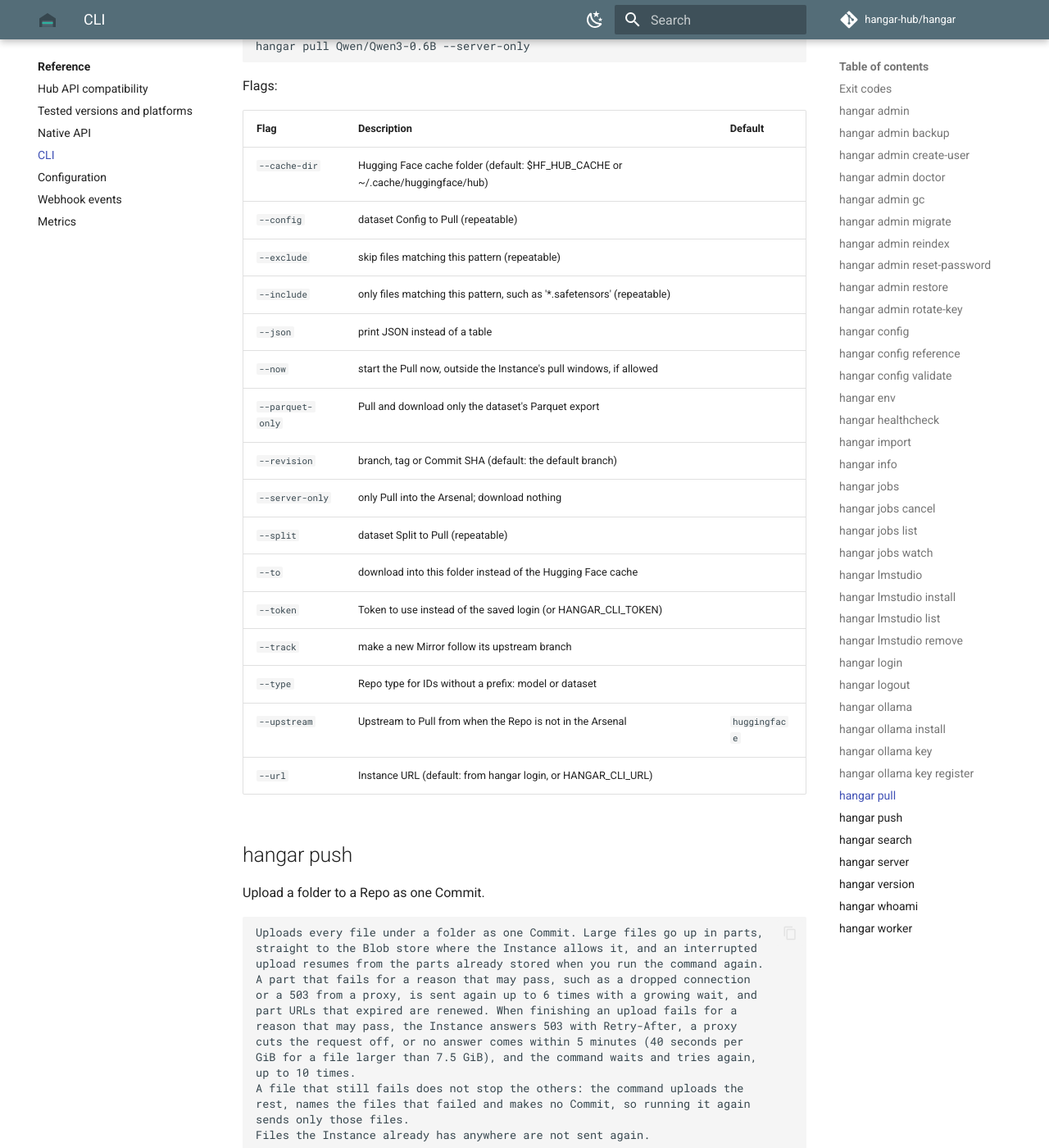
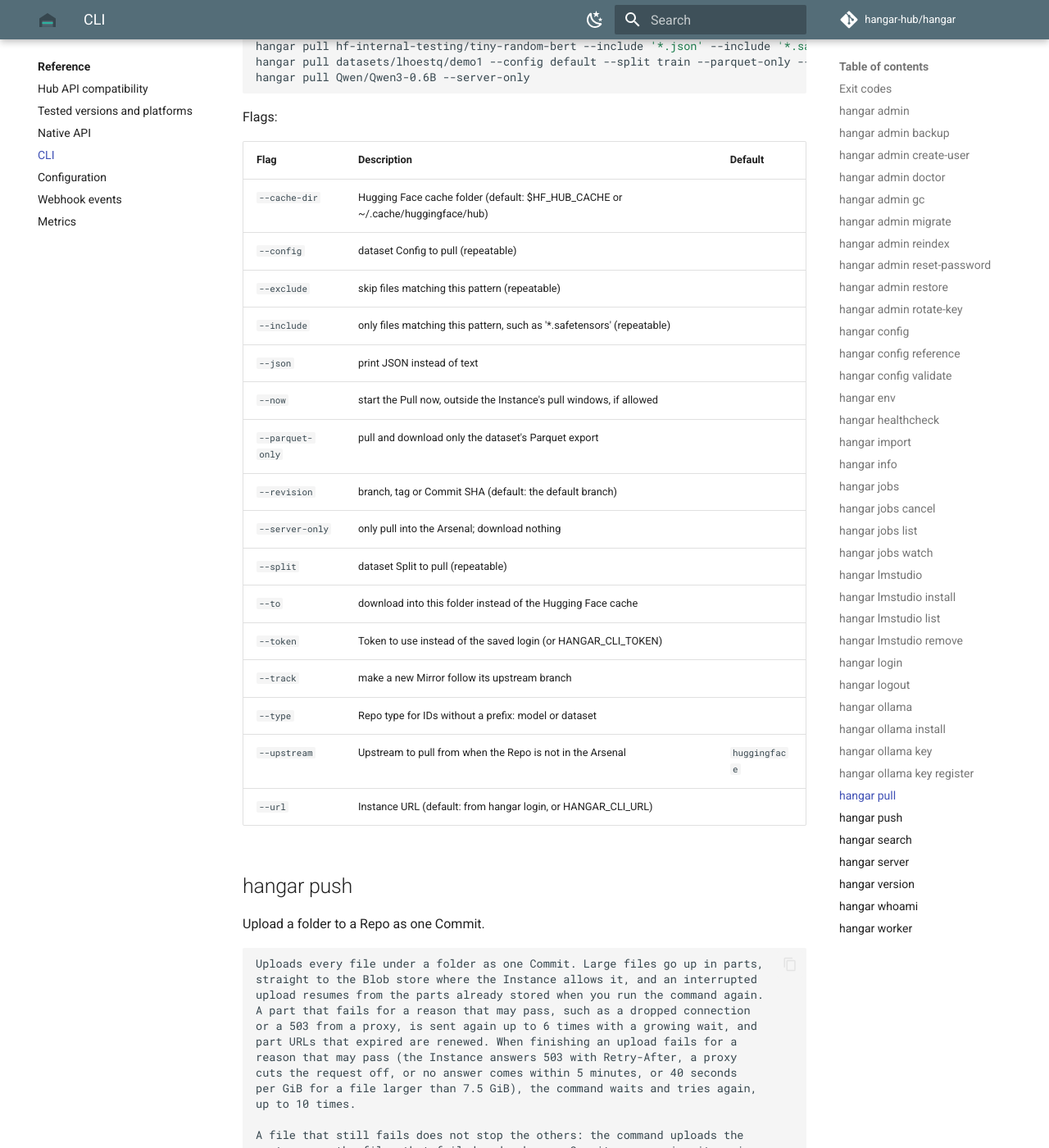
Before and after one commit to hangar-hub/hangar, an MkDocs documentation site: the page built from docs/reference/cli.md, in a window 1280 px wide and 1400 px high, scrolled down 24434 px. Shown: the whole window at 82% size. Built offline with MkDocs 1.6.1 and Material for MkDocs 9.7.7, drawn with Linux system fonts in a browser that asks for light colours; plug-ins that fetch from the network failed and are left out; comment, search, counter and statistics services are not loaded; the version menu is left out; some of the changed text lies outside the part shown.

Commit message:
fix(cli): tidy CLI help and messages
Lowercase the verb pull, write Hangar for the product and hangar only for
the command, use one sentence for a pending schema migration, replace Go
test wording (got/want) in errors, and clarify the push, search, server
--json, gc and rotate-key help. Regenerate docs/reference/cli.md.

````diff
--- a/docs/reference/cli.md
+++ b/docs/reference/cli.md
@@ -275,7 +276,7 @@
 ```text
 Restores a backup folder into the configured database and Blob store. The
 database is migrated first, and must then be at the same schema version as
-the backup: restore with the hangar version that made the backup, then
+the backup: restore with the Hangar version that made the backup, then
 upgrade. The database must be empty unless --force is given, which deletes
 every row first.
 
@@ -418,7 +420,7 @@
 
 | Flag | Description | Default |
 |---|---|---|
-| `--json` | print JSON instead of a table |  |
+| `--json` | print JSON instead of text |  |
 | `--shell` | shell syntax: bash, zsh, fish or powershell (default: from $SHELL) |  |
 | `--token` | Token to use instead of the saved login (or HANGAR_CLI_TOKEN) |  |
 | `--url` | Instance URL (default: from hangar login, or HANGAR_CLI_URL) |  |
@@ -519,7 +521,7 @@
 | `--from-hf-cache` | import a Hugging Face cache |  |
 | `--from-lmstudio` | import LM Studio's models folder |  |
 | `--from-ollama` | import Ollama's models |  |
-| `--json` | print JSON instead of a table |  |
+| `--json` | print JSON instead of text |  |
 | `--namespace` | Namespace for local Repos (default: the Repo's own, or yours for Ollama models) |  |
 | `--offline` | never ask the Upstream; create local Repos |  |
 | `--ollama-models` | Ollama's models folder (default: $OLLAMA_MODELS or ~/.ollama/models) |  |
@@ -559,7 +561,7 @@
 
 | Flag | Description | Default |
 |---|---|---|
-| `--json` | print JSON instead of a table |  |
+| `--json` | print JSON instead of text |  |
 | `--local` | only look in the Arsenal |  |
 | `--revision` | branch, tag or Commit SHA (default: the default branch) |  |
 | `--token` | Token to use instead of the saved login (or HANGAR_CLI_TOKEN) |  |
@@ -581,7 +583,7 @@
 
 | Flag | Description | Default |
 |---|---|---|
-| `--json` | print JSON instead of a table |  |
+| `--json` | print JSON instead of text |  |
 | `--token` | Token to use instead of the saved login (or HANGAR_CLI_TOKEN) |  |
 | `--url` | Instance URL (default: from hangar login, or HANGAR_CLI_URL) |  |
 
@@ -599,7 +601,7 @@
 
 | Flag | Description | Default |
 |---|---|---|
-| `--json` | print JSON instead of a table |  |
+| `--json` | print JSON instead of text |  |
 | `--token` | Token to use instead of the saved login (or HANGAR_CLI_TOKEN) |  |
 | `--url` | Instance URL (default: from hangar login, or HANGAR_CLI_URL) |  |
 
@@ -625,7 +627,7 @@
 
 | Flag | Description | Default |
 |---|---|---|
-| `--json` | print JSON instead of a table |  |
+| `--json` | print JSON instead of text |  |
 | `--token` | Token to use instead of the saved login (or HANGAR_CLI_TOKEN) |  |
 | `--url` | Instance URL (default: from hangar login, or HANGAR_CLI_URL) |  |
 
@@ -643,7 +645,7 @@
 
 | Flag | Description | Default |
 |---|---|---|
-| `--json` | print JSON instead of a table |  |
+| `--json` | print JSON instead of text |  |
 | `--token` | Token to use instead of the saved login (or HANGAR_CLI_TOKEN) |  |
 | `--url` | Instance URL (default: from hangar login, or HANGAR_CLI_URL) |  |
 
@@ -673,7 +675,7 @@
 
 | Flag | Description | Default |
 |---|---|---|
-| `--json` | print JSON instead of a table |  |
+| `--json` | print JSON instead of text |  |
 | `--lmstudio-dir` | LM Studio's models folder |  |
 | `--token` | Token to use instead of the saved login (or HANGAR_CLI_TOKEN) |  |
 | `--url` | Instance URL (default: from hangar login, or HANGAR_CLI_URL) |  |
@@ -714,7 +716,7 @@
 
 | Flag | Description | Default |
 |---|---|---|
-| `--json` | print JSON instead of a table |  |
+| `--json` | print JSON instead of text |  |
 | `--lmstudio-dir` | LM Studio's models folder |  |
 | `--token` | Token to use instead of the saved login (or HANGAR_CLI_TOKEN) |  |
 | `--url` | Instance URL (default: from hangar login, or HANGAR_CLI_URL) |  |
@@ -733,7 +735,7 @@
 
 | Flag | Description | Default |
 |---|---|---|
-| `--json` | print JSON instead of a table |  |
+| `--json` | print JSON instead of text |  |
 | `--lmstudio-dir` | LM Studio's models folder |  |
 | `--token` | Token to use instead of the saved login (or HANGAR_CLI_TOKEN) |  |
 | `--url` | Instance URL (default: from hangar login, or HANGAR_CLI_URL) |  |
@@ -764,7 +766,7 @@
 
 | Flag | Description | Default |
 |---|---|---|
-| `--json` | print JSON instead of a table |  |
+| `--json` | print JSON instead of text |  |
 | `--lmstudio-dir` | LM Studio's models folder |  |
 | `--token` | Token to use instead of the saved login (or HANGAR_CLI_TOKEN) |  |
 | `--url` | Instance URL (default: from hangar login, or HANGAR_CLI_URL) |  |
@@ -801,7 +803,7 @@
 
 | Flag | Description | Default |
 |---|---|---|
-| `--json` | print JSON instead of a table |  |
+| `--json` | print JSON instead of text |  |
 | `--no-browser` | print the approval link instead of opening a browser |  |
 | `--token` | Token to use instead of the saved login (or HANGAR_CLI_TOKEN) |  |
 | `--url` | Instance URL (default: from hangar login, or HANGAR_CLI_URL) |  |
@@ -841,7 +843,7 @@
 
 | Flag | Description | Default |
 |---|---|---|
-| `--json` | print JSON instead of a table |  |
+| `--json` | print JSON instead of text |  |
 | `--token` | Token to use instead of the saved login (or HANGAR_CLI_TOKEN) |  |
 | `--url` | Instance URL (default: from hangar login, or HANGAR_CLI_URL) |  |
 
@@ -891,7 +893,7 @@
 
 | Flag | Description | Default |
 |---|---|---|
-| `--json` | print JSON instead of a table |  |
+| `--json` | print JSON instead of text |  |
 | `--token` | Token to use instead of the saved login (or HANGAR_CLI_TOKEN) |  |
 | `--url` | Instance URL (default: from hangar login, or HANGAR_CLI_URL) |  |
 
@@ -907,7 +909,7 @@
 
 | Flag | Description | Default |
 |---|---|---|
-| `--json` | print JSON instead of a table |  |
+| `--json` | print JSON instead of text |  |
 | `--token` | Token to use instead of the saved login (or HANGAR_CLI_TOKEN) |  |
 | `--url` | Instance URL (default: from hangar login, or HANGAR_CLI_URL) |  |
 
@@ -925,7 +927,7 @@
 
 | Flag | Description | Default |
 |---|---|---|
-| `--json` | print JSON instead of a table |  |
+| `--json` | print JSON instead of text |  |
 | `--token` | Token to use instead of the saved login (or HANGAR_CLI_TOKEN) |  |
 | `--url` | Instance URL (default: from hangar login, or HANGAR_CLI_URL) |  |
 
@@ -935,7 +937,7 @@
 
 ```text
 Makes sure the Repo, or the files you choose, are in the Arsenal: if they are
-not, asks the Instance to Pull them from an Upstream and shows the progress.
+not, asks the Instance to pull them from an Upstream and shows the progress.
 Then downloads them into the local Hugging Face cache, where Python libraries
 pointed at the same Instance find them, or into a folder with --to.
 
@@ -964,20 +966,20 @@
 | Flag | Description | Default |
 |---|---|---|
 | `--cache-dir` | Hugging Face cache folder (default: $HF_HUB_CACHE or ~/.cache/huggingface/hub) |  |
-| `--config` | dataset Config to Pull (repeatable) |  |
+| `--config` | dataset Config to pull (repeatable) |  |
 | `--exclude` | skip files matching this pattern (repeatable) |  |
 | `--include` | only files matching this pattern, such as '*.safetensors' (repeatable) |  |
-| `--json` | print JSON instead of a table |  |
+| `--json` | print JSON instead of text |  |
 | `--now` | start the Pull now, outside the Instance's pull windows, if allowed |  |
-| `--parquet-only` | Pull and download only the dataset's Parquet export |  |
+| `--parquet-only` | pull and download only the dataset's Parquet export |  |
 | `--revision` | branch, tag or Commit SHA (default: the default branch) |  |
-| `--server-only` | only Pull into the Arsenal; download nothing |  |
-| `--split` | dataset Split to Pull (repeatable) |  |
+| `--server-only` | only pull into the Arsenal; download nothing |  |
+| `--split` | dataset Split to pull (repeatable) |  |
 | `--to` | download into this folder instead of the Hugging Face cache |  |
 | `--token` | Token to use instead of the saved login (or HANGAR_CLI_TOKEN) |  |
 | `--track` | make a new Mirror follow its upstream branch |  |
 | `--type` | Repo type for IDs without a prefix: model or dataset |  |
-| `--upstream` | Upstream to Pull from when the Repo is not in the Arsenal | `huggingface` |
+| `--upstream` | Upstream to pull from when the Repo is not in the Arsenal | `huggingface` |
 | `--url` | Instance URL (default: from hangar login, or HANGAR_CLI_URL) |  |
 
 ## hangar push
@@ -991,10 +993,11 @@
 A part that fails for a reason that may pass, such as a dropped connection
 or a 503 from a proxy, is sent again up to 6 times with a growing wait, and
 part URLs that expired are renewed. When finishing an upload fails for a
-reason that may pass, the Instance answers 503 with Retry-After, a proxy
-cuts the request off, or no answer comes within 5 minutes (40 seconds per
-GiB for a file larger than 7.5 GiB), and the command waits and tries again,
+reason that may pass (the Instance answers 503 with Retry-After, a proxy
+cuts the request off, or no answer comes within 5 minutes, or 40 seconds
+per GiB for a file larger than 7.5 GiB), the command waits and tries again,
 up to 10 times.
+
 A file that still fails does not stop the others: the command uploads the
 rest, names the files that failed and makes no Commit, so running it again
 sends only those files.
@@ -1030,7 +1033,7 @@
 | `--description` | longer Commit description |  |
 | `--exclude` | skip files matching this pattern (repeatable) |  |
 | `--include` | only upload files matching this pattern (repeatable) |  |
-| `--json` | print JSON instead of a table |  |
+| `--json` | print JSON instead of text |  |
 | `-m`, `--message` | Commit message | `Upload with hangar push` |
 | `--private` | with --create, make the new Repo private |  |
 | `--token` | Token to use instead of the saved login (or HANGAR_CLI_TOKEN) |  |
@@ -1071,12 +1074,12 @@
 | Flag | Description | Default |
 |---|---|---|
 | `--filter` | filter results (repeatable); see above |  |
-| `--json` | print JSON instead of a table |  |
+| `--json` | print JSON instead of text |  |
 | `--limit` | maximum number of results, up to 500 | `50` |
-| `--sort` | sort order: for the Arsenal updated, name, size, parameters, downloads or likes; for an Upstream trending, downloads, likes or lastModified |  |
+| `--sort` | sort order. For the Arsenal: updated, name, size, parameters, downloads or likes. For an Upstream: trending, downloads, likes or lastModified |  |
 | `--token` | Token to use instead of the saved login (or HANGAR_CLI_TOKEN) |  |
 | `--type` | Repo type: model or dataset | `model` |
-| `--upstream` | search this Upstream instead of the Arsenal (default huggingface) |  |
+| `--upstream` | search this Upstream instead of the Arsenal (default: huggingface) |  |
 | `--url` | Instance URL (default: from hangar login, or HANGAR_CLI_URL) |  |
 
 ## hangar server
@@ -1094,7 +1097,7 @@
 | Flag | Description | Default |
 |---|---|---|
 | `-c`, `--config` | YAML configuration file (or set HANGAR_CONFIG) |  |
-| `--json` | write logs as JSON, the default (shortcut for --set telemetry.log_format=json) |  |
+| `--json` | write logs as JSON, even if the configuration sets text (shortcut for --set telemetry.log_format=json) |  |
 | `--listen` | shortcut for --set server.listen=... |  |
 | `--public-url` | shortcut for --set server.public_url=... |  |
 | `--role` | shortcut for --set server.role=... |  |
@@ -1130,7 +1133,7 @@
 
 | Flag | Description | Default |
 |---|---|---|
-| `--json` | print JSON instead of a table |  |
+| `--json` | print JSON instead of text |  |
 | `--token` | Token to use instead of the saved login (or HANGAR_CLI_TOKEN) |  |
 | `--url` | Instance URL (default: from hangar login, or HANGAR_CLI_URL) |  |
 
@@ -1149,7 +1152,7 @@
 | Flag | Description | Default |
 |---|---|---|
 | `-c`, `--config` | YAML configuration file (or set HANGAR_CONFIG) |  |
-| `--json` | write logs as JSON, the default (shortcut for --set telemetry.log_format=json) |  |
+| `--json` | write logs as JSON, even if the configuration sets text (shortcut for --set telemetry.log_format=json) |  |
 | `--listen` | shortcut for --set server.listen=... |  |
 | `--public-url` | shortcut for --set server.public_url=... |  |
 | `--role` | shortcut for --set server.role=... |  |
````
Also changed, not shown: other parts of docs/reference/cli.md (+9 -7 lines), 15 other files.
